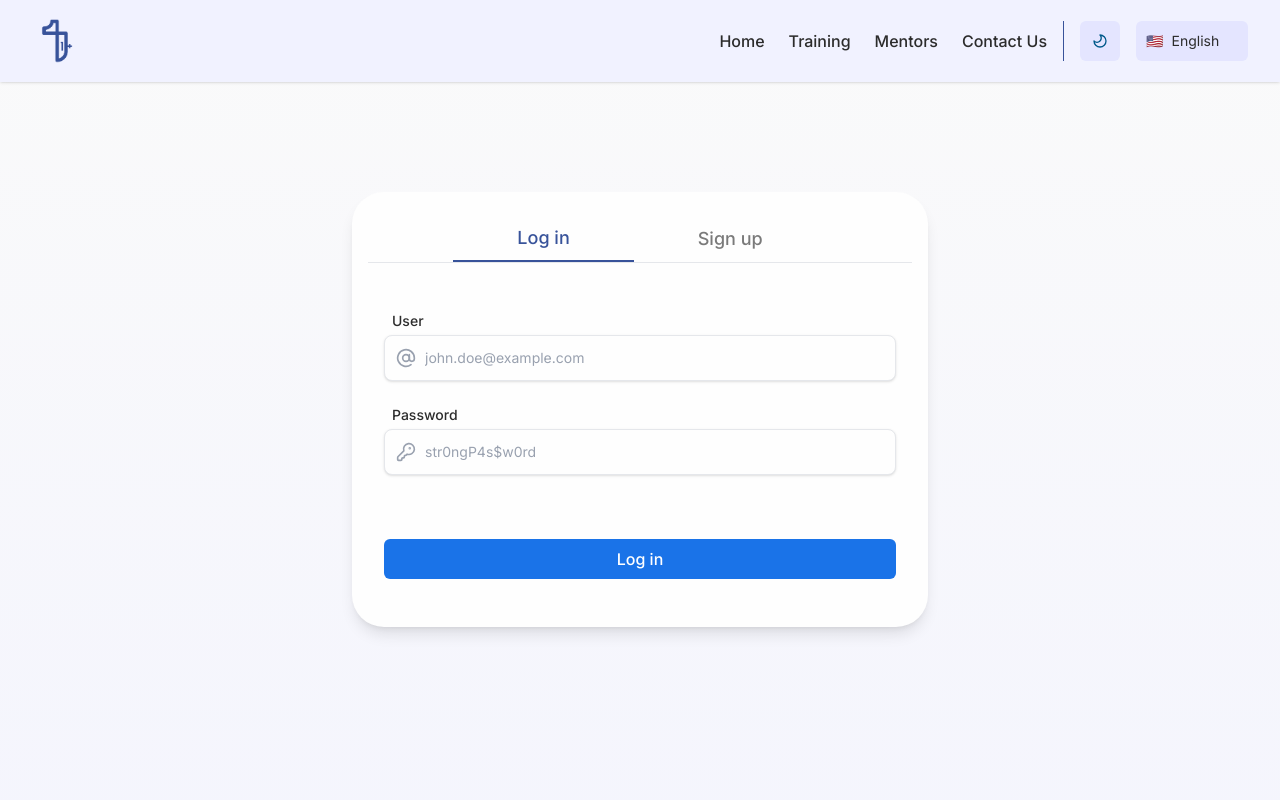
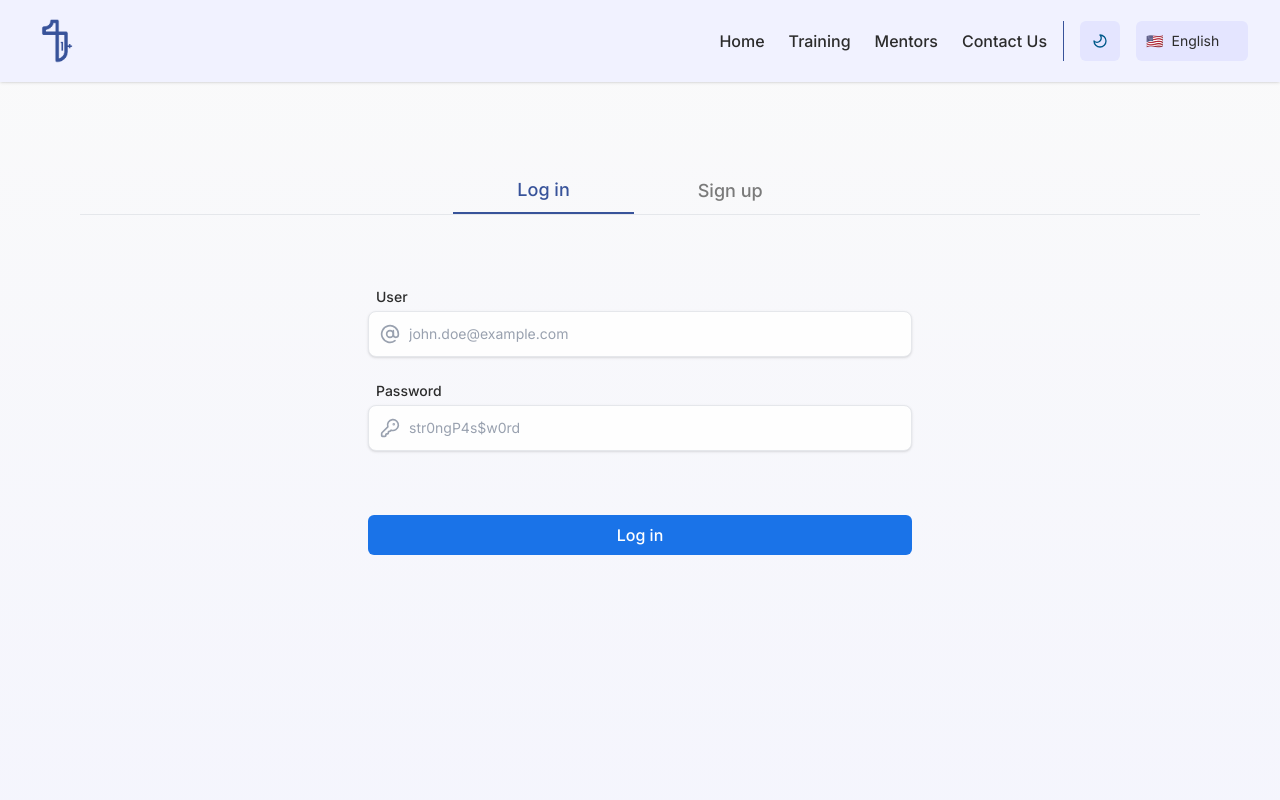
Before and after one commit to anglozm/org-latam-unomas, a Next.js app: page /en/auth in a window 1280 px wide. Shown: the top 800 px of the page. Built offline with nearby package versions, Linux system fonts and the light colour scheme.

Commit message:
SCRUM-5: Updated 'AuthPage.tsx' with 'Section.tsx'

```diff
--- a/src/app/[locale]/auth/page.tsx
+++ b/src/app/[locale]/auth/page.tsx
@@ -4,17 +4,28 @@ import { useTranslations } from 'next-intl'
 
 import { AtSign, KeyRound, User } from 'lucide-react'
 
+import Section from '@/components/layout/Section'
+
 import Button from '@/components/ui/Button'
 import Input from '@/components/ui/Input'
-import Section from '@/components/layout/Section'
 import Tabs from '@/components/ui/Tabs'
+
+import clsx from 'clsx'
 
 export default function AuthPage() {
     const t = useTranslations('auth')
     const tf = useTranslations('form')
 
     return (
-        <Section className='shadow-lg' margin='xl' corners='4xl' bgColor='gray' size='xl'>
+        <Section
+            className={ clsx(
+                'mt-20'
+            )}
+            classNameContainer={ clsx(
+                'space-y-10'
+            )}
+            width='max-w-7xl xl:max-w-6xl'
+        >
             <Tabs
                 classNameTabHeaders='justify-center'
                 initialIndex={0}
@@ -22,7 +33,7 @@ export default function AuthPage() {
                     {
                         label: t('login'),
                         content: (
-                            <Section padding='none'>
+                            <Section>
                                 <form className='flex flex-col gap-6'>
                                     <Input
                                         label={t('email')}
@@ -49,7 +60,7 @@ export default function AuthPage() {
                     }, {
                         label: t('create-account'),
                         content: (
-                            <Section padding='none'>
+                            <Section>
                                 <form className='flex flex-col gap-4'>
                                     <Input
                                         label={t('full-name')}
```
